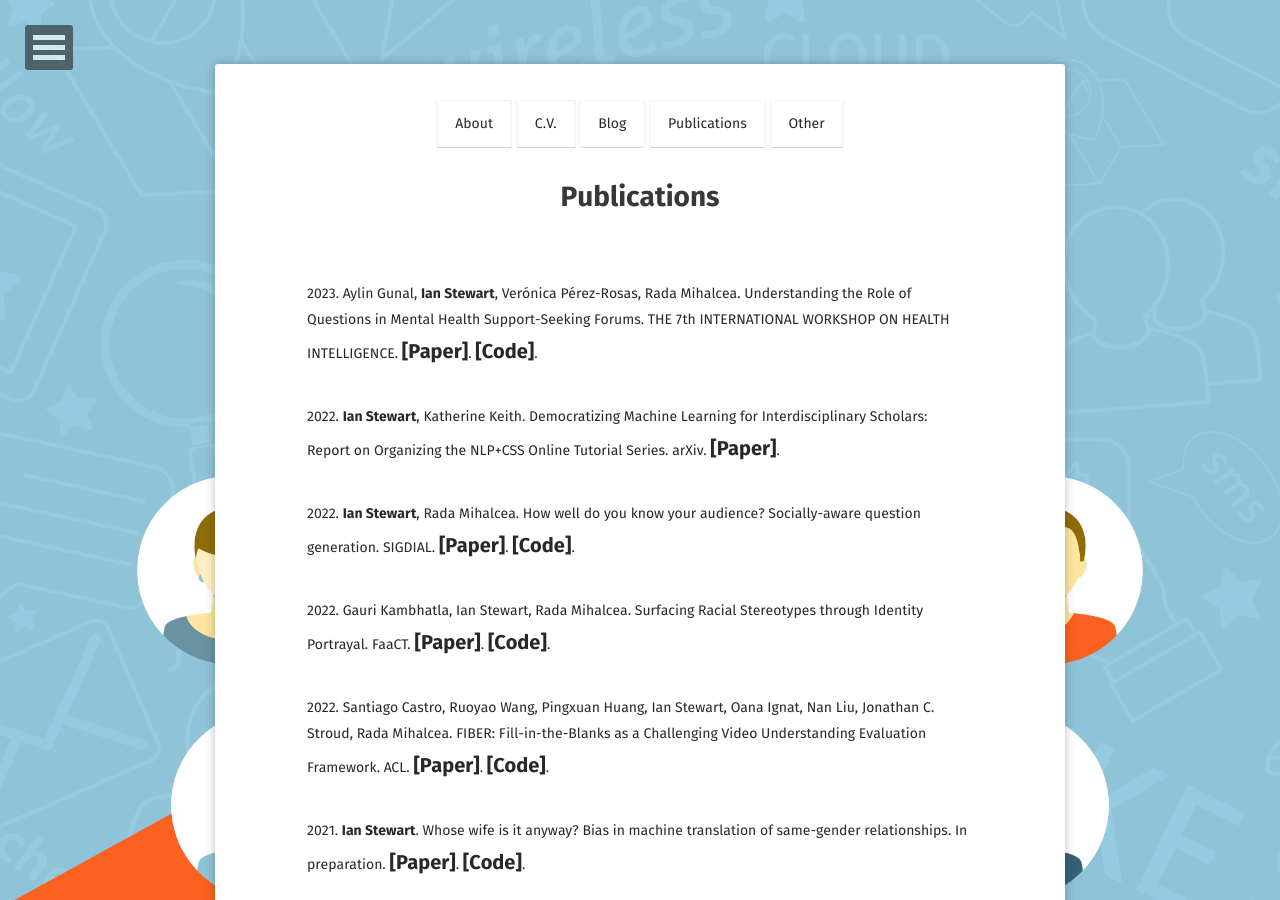
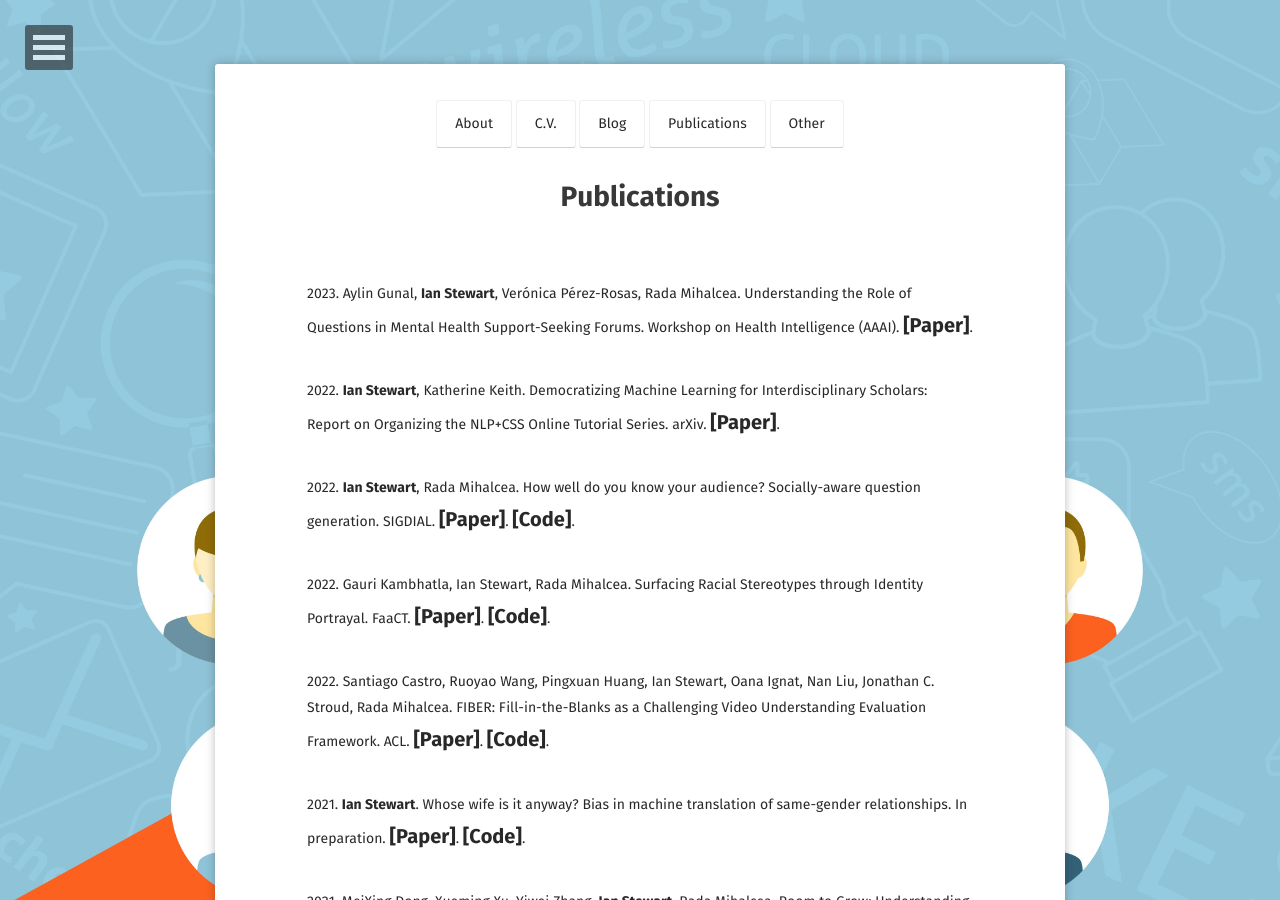
Before and after one commit to ianbstewart/ianbstewart.github.io, a Jekyll site: the page built from publications/index.md, in a window 1280 px wide and 900 px high. Built offline with Jekyll 4.4.1, drawn with Linux system fonts in a browser that asks for light colours; some web fonts are replaced.

Commit message:
fixing conference name

```diff
--- a/_posts/2023-02-01-aaai-paper.md
+++ b/_posts/2023-02-01-aaai-paper.md
@@ -4,7 +4,6 @@ title: "Understanding the Role of Questions in Mental Health Support-Seeking For
 project: true
 year: 2023
 authors: "Aylin Gunal, <b>Ian Stewart</b>, Verónica Pérez-Rosas, Rada Mihalcea"
-venue: "THE 7th INTERNATIONAL WORKSHOP ON HEALTH INTELLIGENCE"
+venue: "Workshop on Health Intelligence (AAAI)"
 link: ""
-code_link: ""
 ---
```
